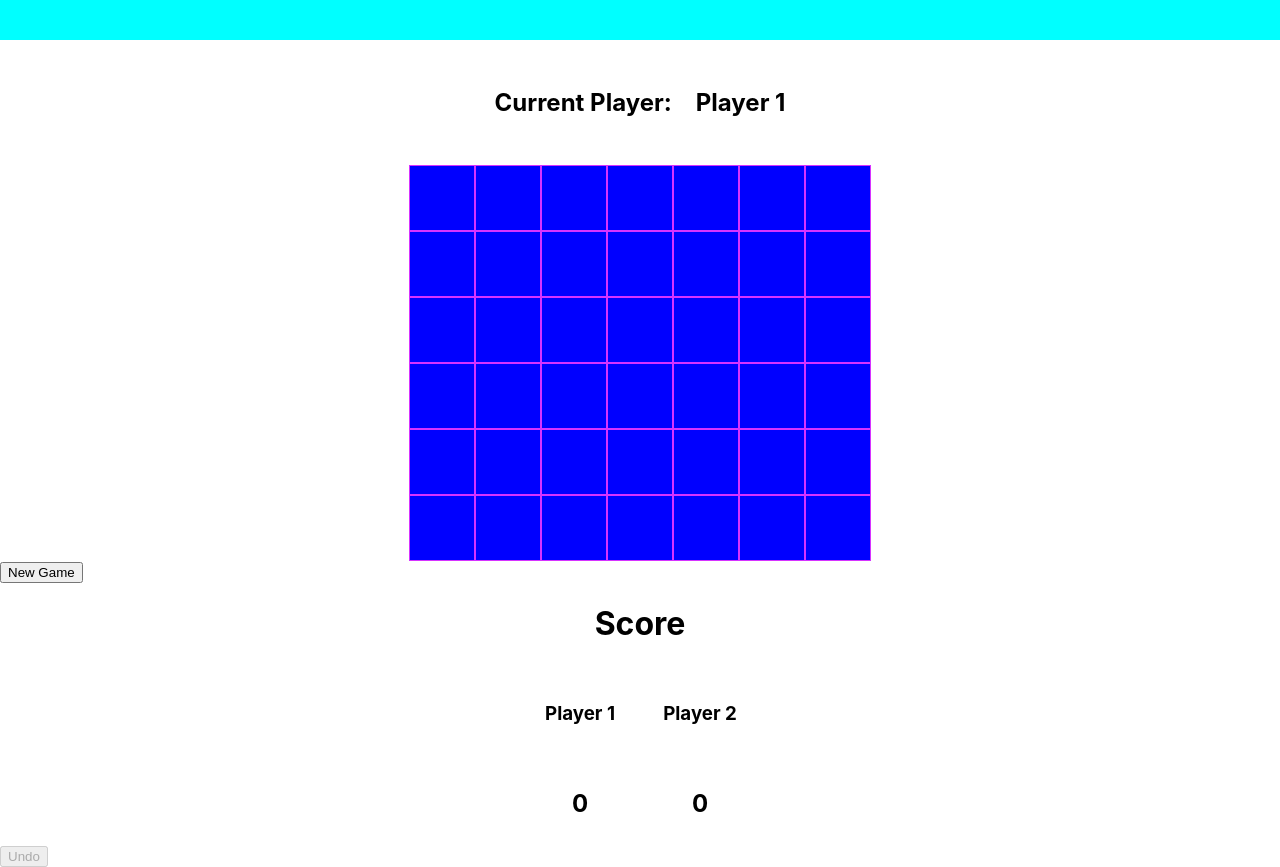
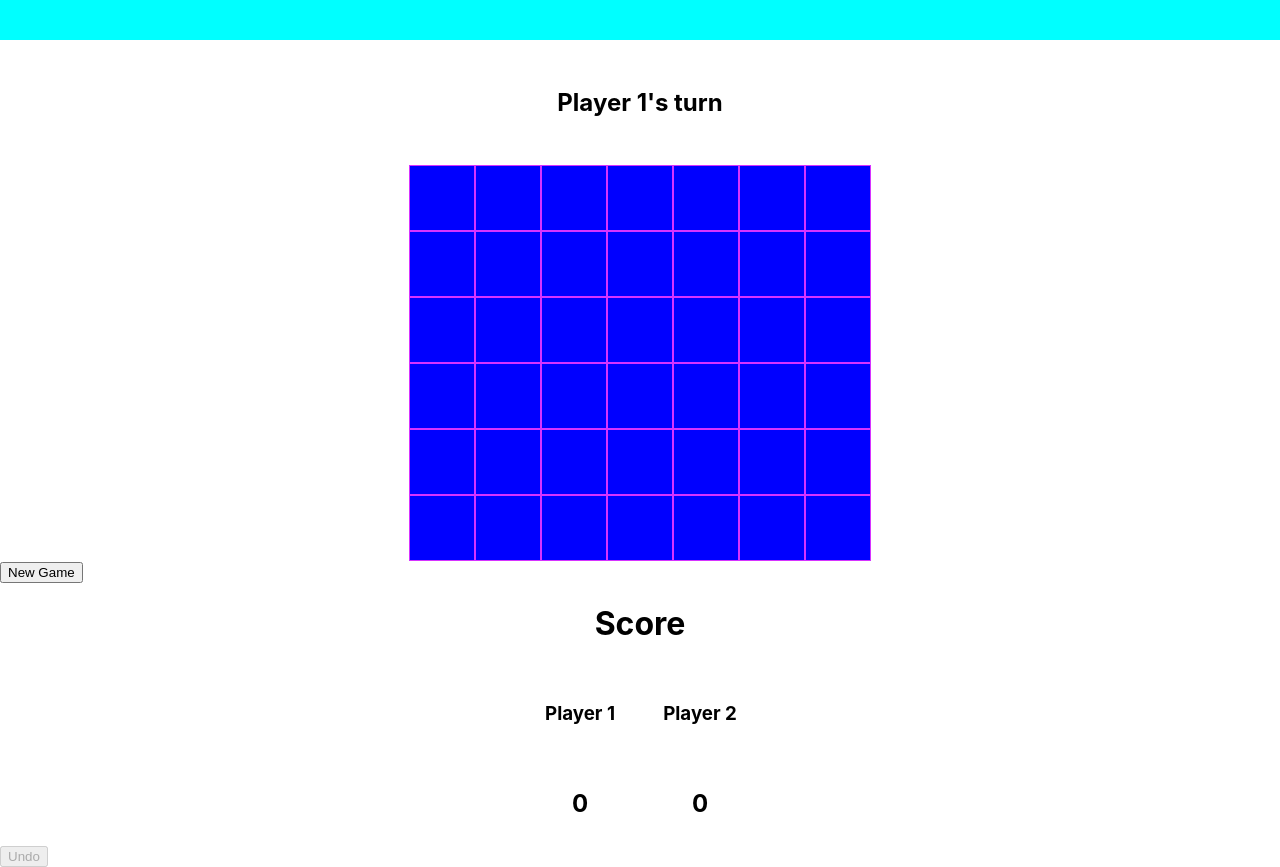
Before and after one commit to brandoncroberts/connect-4, a React (Create React App) app: page / in a window 1280 px wide. Built offline with nearby package versions, Linux system fonts and the light colour scheme.

Commit message:
Change current player text

```diff
--- a/src/components/current-player/currentPlayer.component.jsx
+++ b/src/components/current-player/currentPlayer.component.jsx
@@ -4,8 +4,7 @@ import { Wrapper, Title } from "./currentPlayer.styles";
 const CurrentPlayer = ({ currentPlayer }) => {
   return (
     <Wrapper className="current-player">
-      <Title>Current Player:</Title>
-      <Title>{currentPlayer}</Title>
+      <Title>{currentPlayer}'s turn</Title>
     </Wrapper>
   );
 };
```
